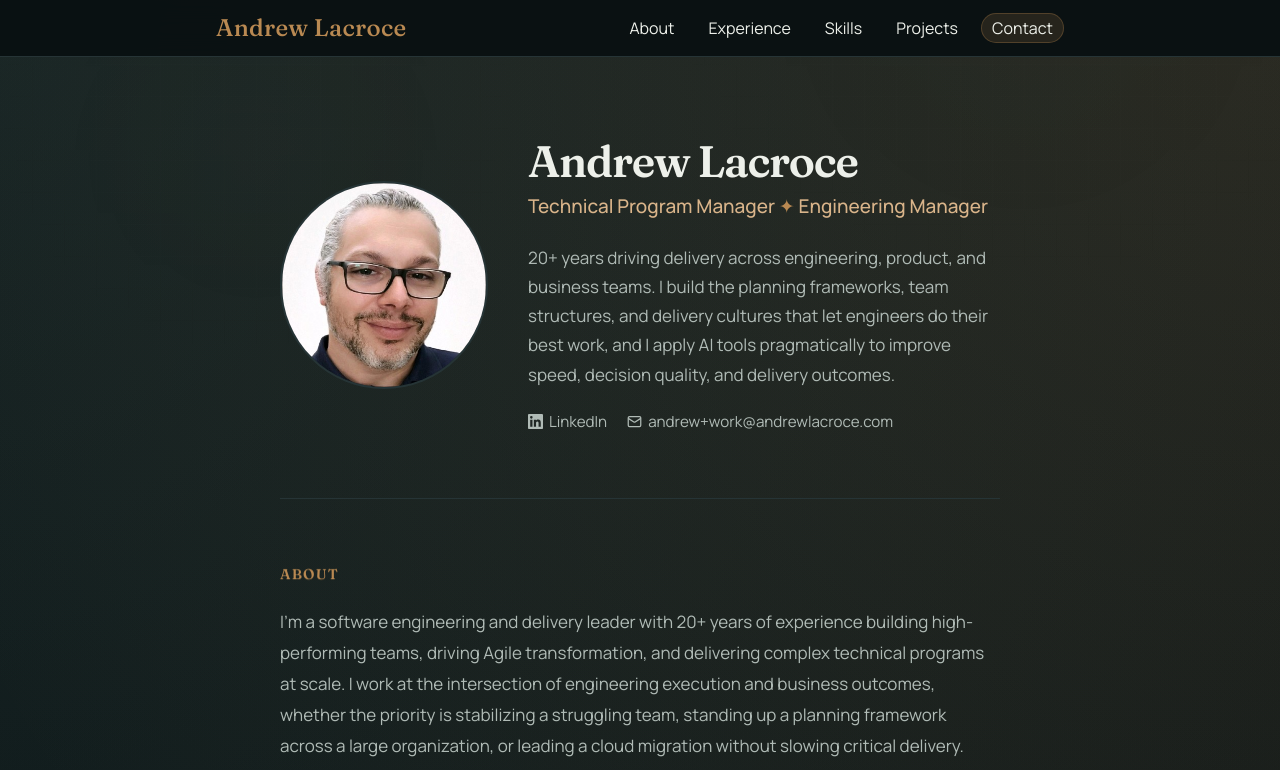
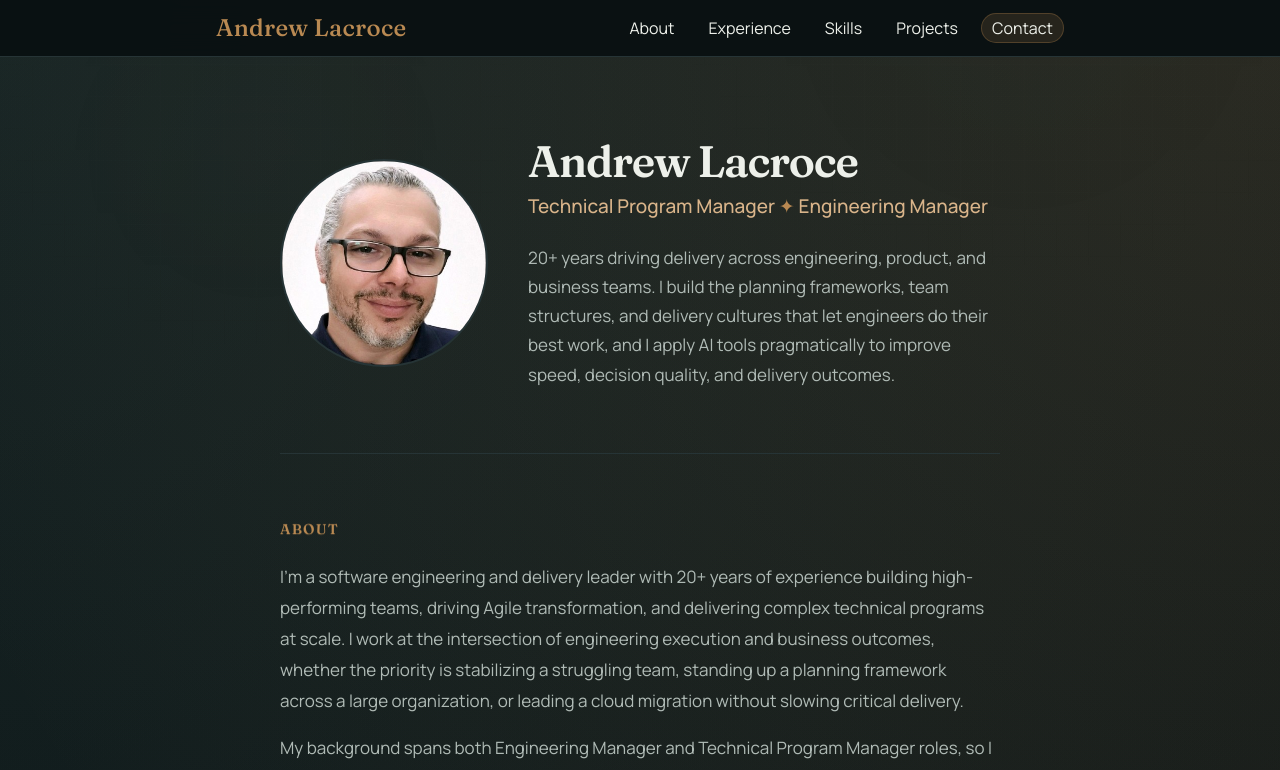
Before and after one commit to andylacroce/professional-site, a Next.js app: page / in a window 1280 px wide. Shown: the top 770 px of the page. Built offline with nearby package versions, Linux system fonts and the light colour scheme.

Commit message:
Remove email and LinkedIn links from Hero section
Agent-Logs-Url: https://github.com/andylacroce/professional-site/sessions/640e070e-d2f0-4bc8-8716-eaa2e4b9681b

Co-authored-by: andylacroce <3406835+andylacroce@users.noreply.github.com>

```diff
--- a/src/components/Hero.tsx
+++ b/src/components/Hero.tsx
@@ -59,46 +59,8 @@ export default function Hero() {
             pragmatically to improve speed, decision quality, and delivery outcomes.
           </p>
 
-          <div className="flex items-center gap-x-5 gap-y-2 flex-wrap">
-            <a
-              href="https://www.linkedin.com/in/andrew-lacroce/"
-              target="_blank"
-              rel="noopener noreferrer"
-              style={{ color: "var(--text-secondary)", fontSize: "0.95rem" }}
-              className="accent-link flex items-center gap-1.5"
-            >
-              <LinkedInIcon />
-              LinkedIn
-            </a>
-            <a
-              href="mailto:andrew+work@andrewlacroce.com"
-              style={{ color: "var(--text-secondary)", fontSize: "0.95rem" }}
-              className="accent-link flex items-center gap-1.5 break-all"
-            >
-              <EmailIcon />
-              andrew+work@andrewlacroce.com
-            </a>
-          </div>
         </Reveal>
       </div>
     </section>
   );
 }
-
-function LinkedInIcon() {
-  return (
-    <svg width="15" height="15" viewBox="0 0 24 24" fill="currentColor">
-      <path d="M20.447 20.452h-3.554v-5.569c0-1.328-.027-3.037-1.852-3.037-1.853 0-2.136 1.445-2.136 2.939v5.667H9.351V9h3.414v1.561h.046c.477-.9 1.637-1.85 3.37-1.85 3.601 0 4.267 2.37 4.267 5.455v6.286zM5.337 7.433a2.062 2.062 0 01-2.063-2.065 2.064 2.064 0 112.063 2.065zm1.782 13.019H3.555V9h3.564v11.452zM22.225 0H1.771C.792 0 0 .774 0 1.729v20.542C0 23.227.792 24 1.771 24h20.451C23.2 24 24 23.227 24 22.271V1.729C24 .774 23.2 0 22.222 0h.003z" />
-    </svg>
-  );
-}
-
-
-function EmailIcon() {
-  return (
-    <svg width="15" height="15" viewBox="0 0 24 24" fill="none" stroke="currentColor" strokeWidth="2">
-      <rect x="2" y="4" width="20" height="16" rx="2" />
-      <path d="m22 7-8.97 5.7a1.94 1.94 0 0 1-2.06 0L2 7" />
-    </svg>
-  );
-}
```
